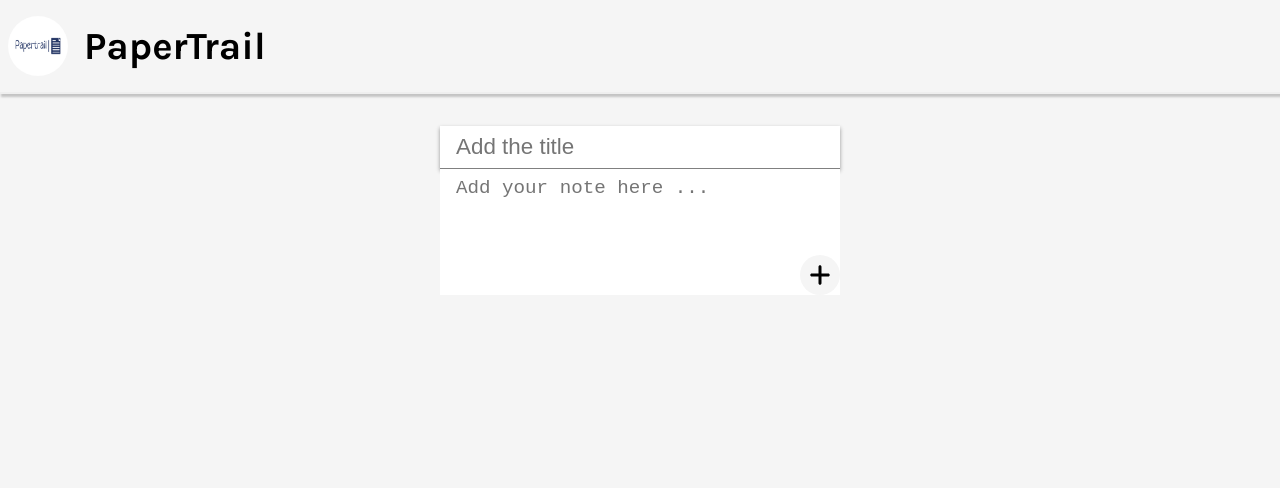
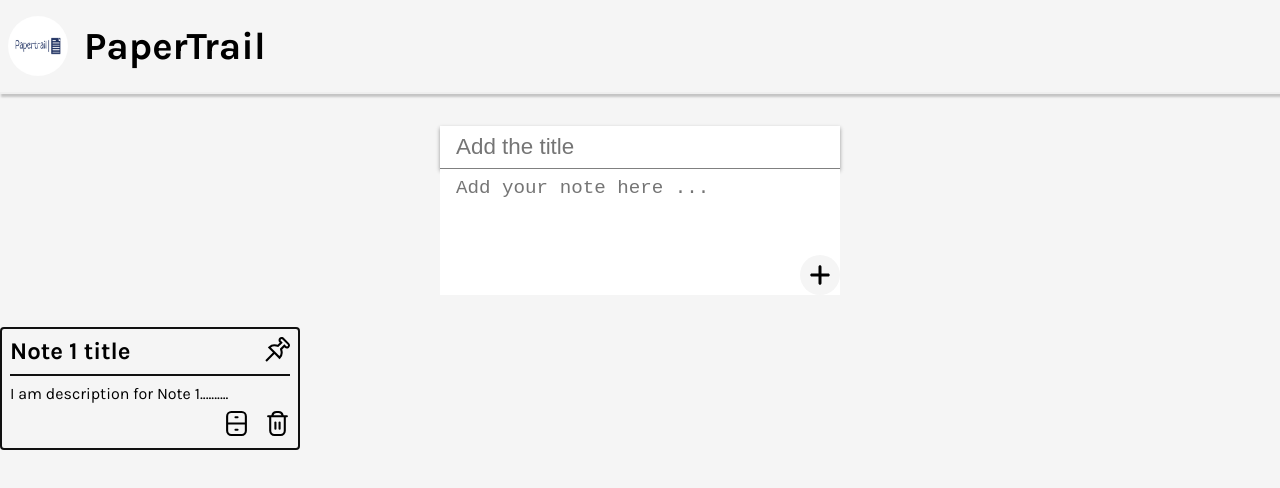
Before and after one commit to hritikRajput/notes-app, a React (Vite) app: page / in a window 1280 px wide. Shown: the top 488 px of the page. Built offline with nearby package versions, Linux system fonts and the light colour scheme.

Commit message:
Add NoteCard.css and added NoteCard in Home.jsx

```diff
--- /dev/null
+++ b/src/components/NoteCard/NoteCard.css
@@ -0,0 +1,30 @@
+.notecard{
+    border: 2px solid #101010;
+    border-radius: 4px;
+    padding: 8px;
+    width: 300px;
+}
+.notecard__title-row{
+    display: flex;
+    justify-content: space-between;
+    padding-bottom: 8px;
+    border-bottom: 2px solid #101010;
+}
+.notecard__description-row{
+    padding: 8px 0;
+}
+.notecard__options-row{
+    display: flex;
+    justify-content: end;
+}
+
+
+.notecard__img img{
+    width: 25px;
+    margin-left: 16px;
+    cursor: pointer;
+    transition: transform 0.2s ease;
+}
+.notecard__img img:hover{
+    transform: scale(1.1);
+}
--- a/src/components/NoteCard/NoteCard.jsx
+++ b/src/components/NoteCard/NoteCard.jsx
@@ -2,20 +2,21 @@
 import pinned from "../../assets/pinned.svg"
 import unpinned from "../../assets/unpinned.svg"
 import remove from "../../assets/trash.svg"
+import "./NoteCard.css"
 
 export default function NoteCard() {
     return (
-        <div>
-            <div>
+        <div className="notecard">
+            <div className="notecard__title-row">
                 <h2>Note 1 title</h2>
-                <span><img src={unpinned} /></span>
+                <span className="notecard__img"><img src={unpinned} /></span>
             </div>
-            <div>
+            <div className="notecard__description-row">
                 <p>I am description for Note 1..........</p>
             </div>
-            <div>
-                <span><img src={archive} /></span>
-                <span><img src={remove} /></span>
+            <div className="notecard__options-row">
+                <span className="notecard__img"><img src={archive} /></span>
+                <span className="notecard__img"><img src={remove} /></span>
             </div>
         </div>
     )
--- a/src/pages/Home/Home.jsx
+++ b/src/pages/Home/Home.jsx
@@ -1,11 +1,13 @@
 import Header from "../../components/Header/Header";
 import NewNote from "../../components/NewNote/NewNote";
+import NoteCard from "../../components/NoteCard/NoteCard";
 
 export default function Home() {
   return (
     <div>
       <Header />
       <NewNote />
+      <NoteCard />
     </div>
   );
 }
```
